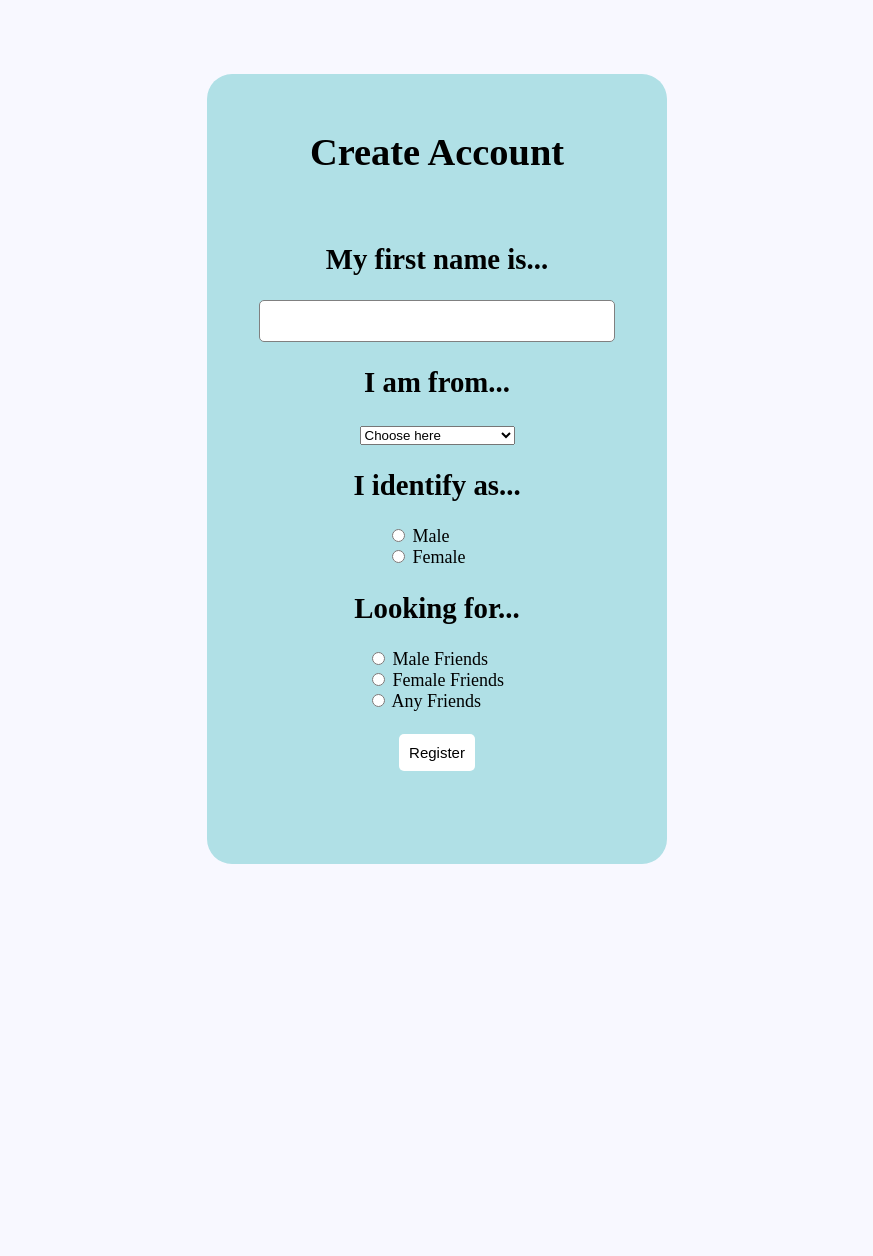
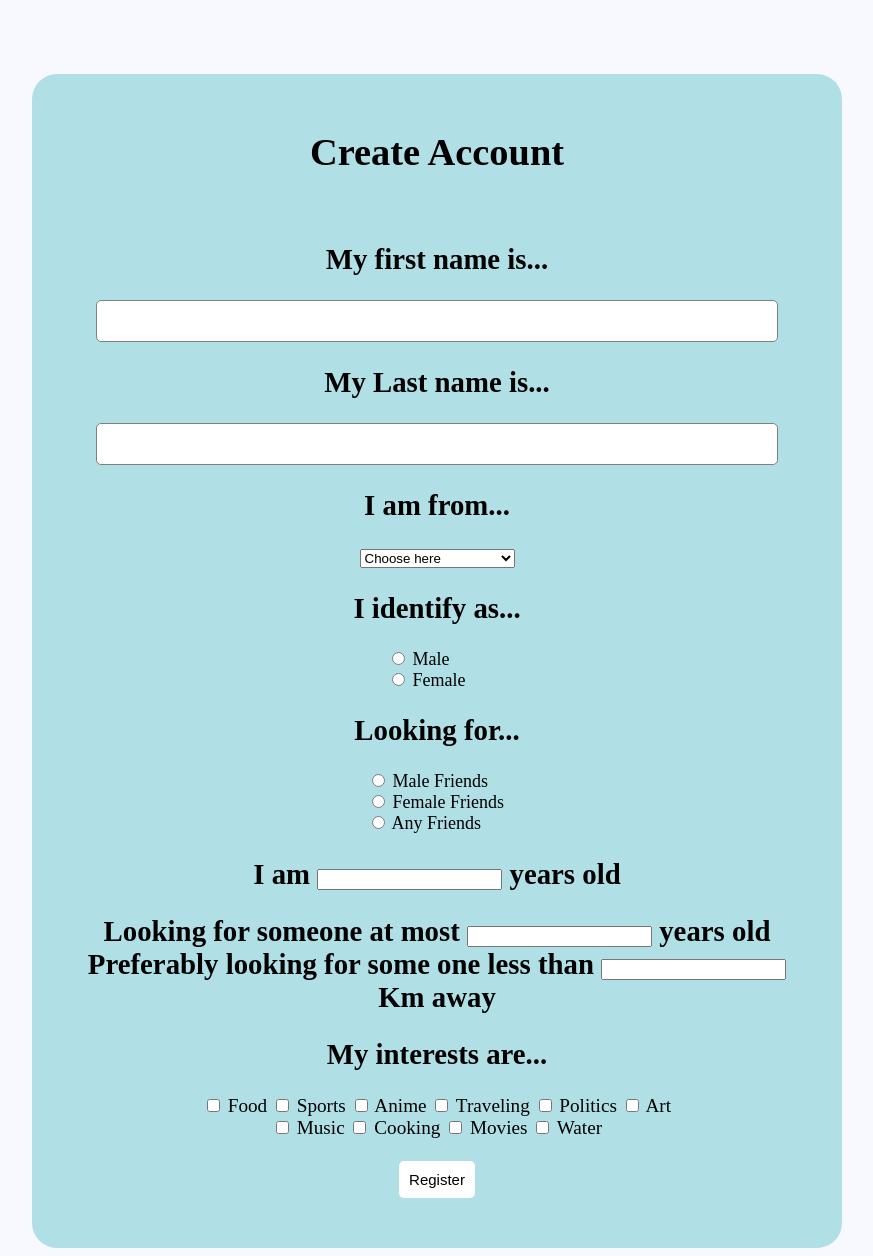
Before and after one commit to SonyaJurane/OnlyFriends, a PHP site: page /userdata.php in a window 1280 px wide. Shown: the whole page, without its empty margins (203-1076 px from the left). Before the commit the page ends 864 px from the top, so only its background shows below. Run offline with PHP 8.4, Linux system fonts and the light colour scheme.

Commit message:
Add files via upload

```diff
--- a/LoginSystem/userdata.php
+++ b/LoginSystem/userdata.php
@@ -11,12 +11,16 @@ session_start();
 </head>
 <body>
 <br><br><br>
-<div class="corners1" style="height:730px">
+<div class="corners1" style="height:auto; width:750px">
 	<h1>Create Account</h1>
 	<form name="form" method="post" action="reguserdata.php" onsubmit="return validateForm(event)">
         <h2>My first name is...</h2>
         <div class="input-group">
         <input id="name" type="name" name="name" required>
+        </div>
+        <h2>My Last name is...</h2>
+        <div class="input-group">
+        <input id="lastname" type="lastname" name="lastname" required>
         </div>
         <h2>I am from...</h2>
         <div class="input-group">
@@ -86,15 +90,56 @@ session_start();
         </div>
         <h2>Looking for...</h2>
         <div class="radiobutton"style="width:140px">
-            <input type="radio" id="findmale" name="findgender" value="findmale" required>
+            <input type="radio" id="findmale" name="findgender" value="male" required>
             <label for="findmale">Male Friends</label><br>
-            <input type="radio" id="findfemale" name="findgender" value="findfemale">
+            <input type="radio" id="findfemale" name="findgender" value="female">
             <label for="findfemale">Female Friends</label><br>
-            <input type="radio" id="findboth" name="findgender" value="findboth">
+            <input type="radio" id="findboth" name="findgender" value="both">
             <label for="findboth">Any Friends</label><br>
         </div>
+        <h2>
+        <div>
+        I am <input type="number" id="age" name="age" min=10 required> years old
+        </div>
+        </h2>
+        <h2>
+        <div>
+        Looking for someone at most <input type="number" id="maxage" name="maxage" min=10 requiredrequired> years old
+        </div>
+        <div>
+        Preferably looking for some one less than <input type="number" id="maxdistance" name="maxdistance" min=0 required>Km away
+        </div>
+        </h2>
+        </h2>
+        <h2>My interests are...</h2>
+        <div>
+        <input type="checkbox" name="interest[]" id="Food" value="Food">
+        <label for="Food">Food</label>
+        <input type="checkbox" name="interest[]" id="Sports" value="Sports">
+        <label for="Sports">Sports</label>
+        <input type="checkbox" name="interest[]" id="Anime" value="Anime">
+        <label for="Anime">Anime</label>
+        <input type="checkbox" name="interest[]" id="Traveling" value="Traveling">
+        <label for="Traveling">Traveling</label>
+        <input type="checkbox" name="interest[]" id="Politics" value="Politics">
+        <label for="Politics">Politics</label>
+        <input type="checkbox" name="interest[]" id="Art" value="Art">
+        <label for="Art">Art</label>
         <br>
+        <input type="checkbox" name="interest[]" id="Music" value="Music">
+        <label for="Music">Music</label>
+        <input type="checkbox" name="interest[]" id="Cooking" value="Cooking">
+        <label for="Cooking">Cooking</label>
+        <input type="checkbox" name="interest[]" id="Movies" value="Movies">
+        <label for="Movies">Movies</label>
+        <input type="checkbox" name="interest[]" id="Water" value="Water">
+        <label for="Water">Water</label>
+
+        </div>
+        <br>
+
         <button type="submit" class="btn" name="reg_user">Register</button>
+
     </form>
 
 </div>
```
Also changed, not shown: LoginSystem/Match.php (+3 -5 lines), LoginSystem/MatchMaker.php (+15 -21 lines), LoginSystem/profile.php (+11 -10 lines), LoginSystem/reguserdata.php (+7 -1 lines).
